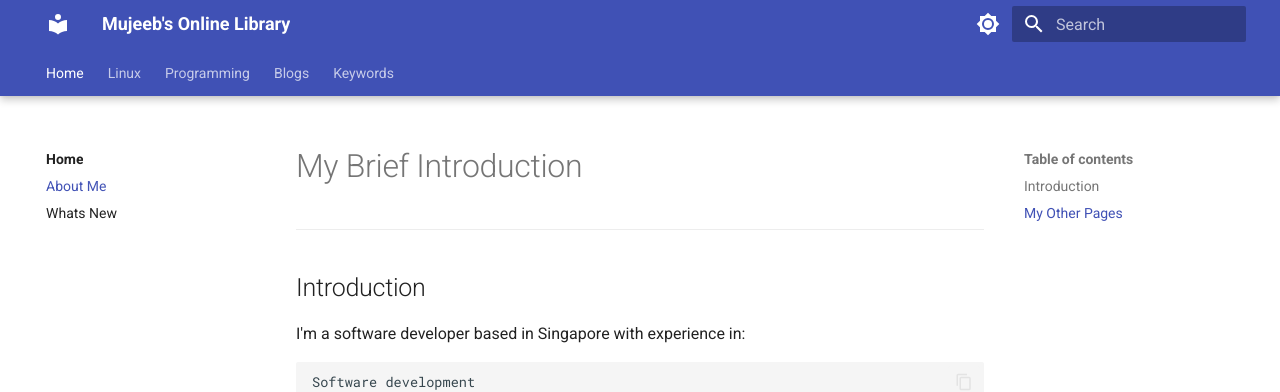
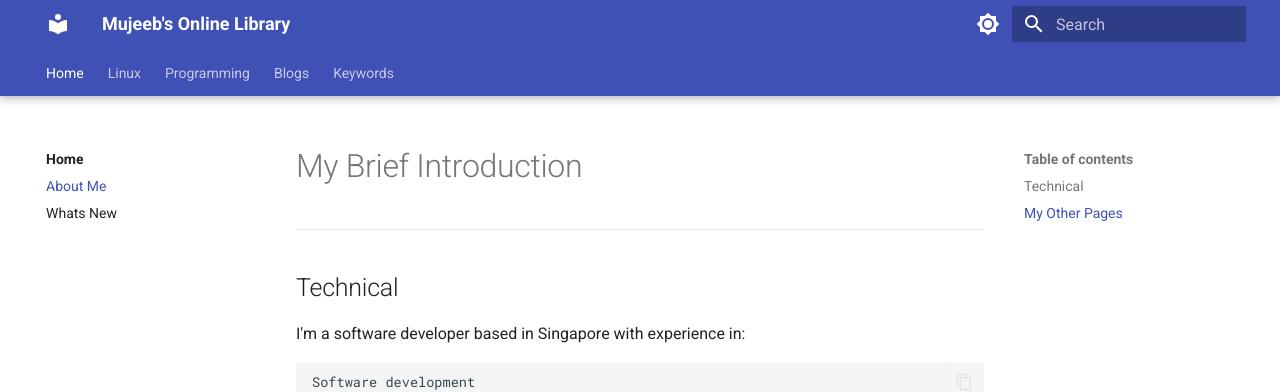
Before and after one commit to alohamujeeb/alohamujeeb.github.io, an MkDocs documentation site: the page built from docs/about/aboutme.md, in a window 1280 px wide and 1354 px high. Shown: the top 392 px of the window. Built offline with MkDocs 1.6.1 and Material for MkDocs 9.7.7, drawn with Linux system fonts in a browser that asks for light colours.

Commit message:
file restructuring

```diff
--- a/docs/about/aboutme.md
+++ b/docs/about/aboutme.md
@@ -1,6 +1,6 @@
 # My Brief Introduction
 ---
-## Introduction
+## Technical
 
 I'm a software developer based in Singapore with experience in:
 
```
Also changed, not shown: docs/index.md (+1 -0 lines).
